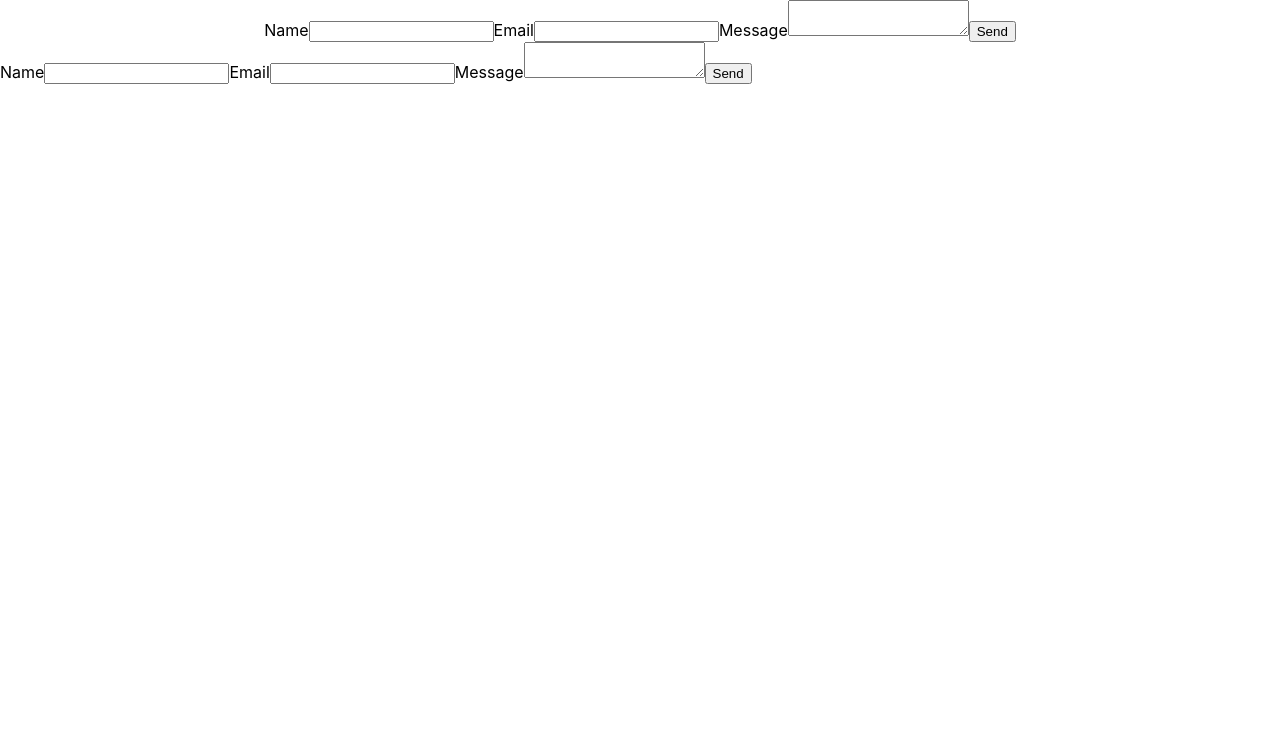
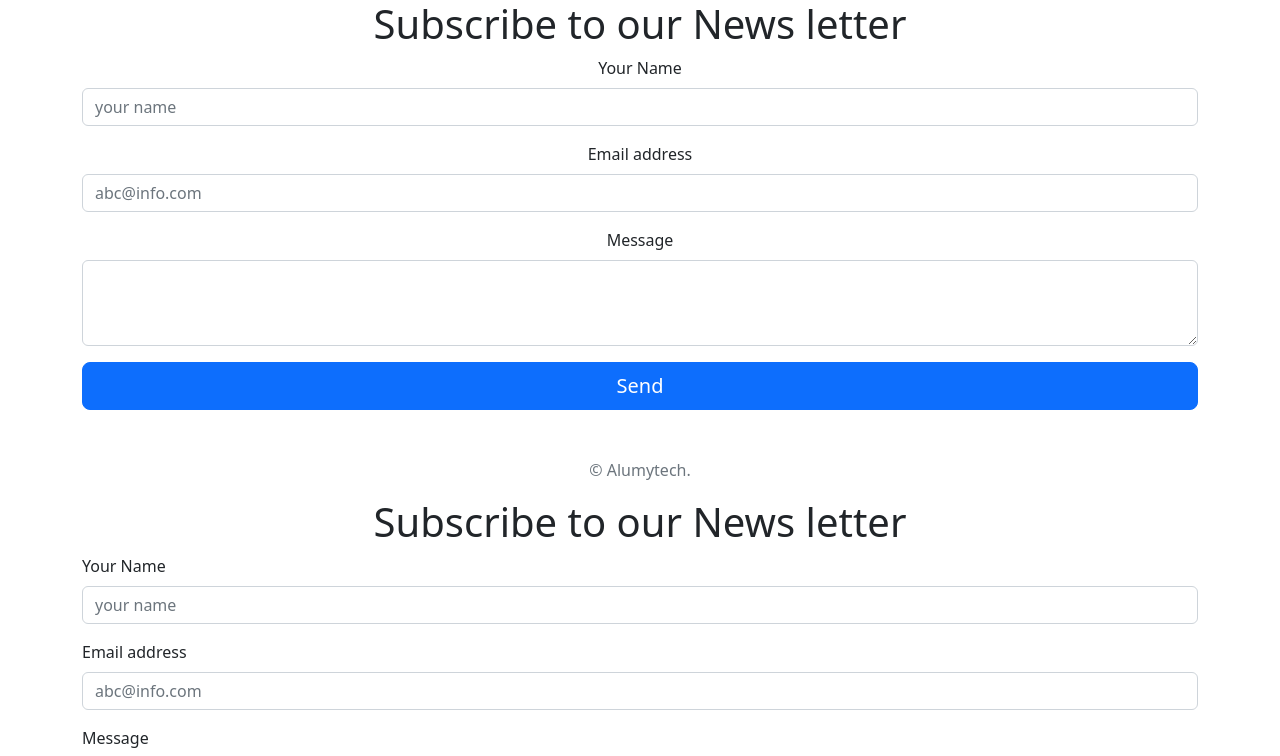
Before and after one commit to AloNdubuisi/mailapp-react, a React (Create React App) app: page / in a window 1280 px wide. Shown: the top 756 px of the page. Built offline with nearby package versions, Linux system fonts and the light colour scheme.

Commit message:
updates on the form

```diff
--- a/package.json
+++ b/package.json
@@ -7,7 +7,9 @@
     "@testing-library/jest-dom": "^5.16.5",
     "@testing-library/react": "^13.4.0",
     "@testing-library/user-event": "^13.5.0",
+    "bootstrap": "^5.2.3",
     "react": "^18.2.0",
+    "react-bootstrap": "^2.7.2",
     "react-dom": "^18.2.0",
     "react-scripts": "5.0.1",
     "web-vitals": "^2.1.4"
--- a/src/components/Contact.js
+++ b/src/components/Contact.js
@@ -17,7 +17,34 @@ export const Contact = () => {
   };
 
   return (
-    <form ref={form} onSubmit={sendEmail}>
+    <>
+      <div className="container">
+        <h1 className='text-center'>Subscribe to our News letter</h1>
+        <form ref={form} onSubmit={sendEmail}>
+          <div class="mb-3">
+            <label for="nameinput" class="form-label">Your Name</label>
+            <input type="text" class="form-control" id="nameinput" placeholder="your name" />
+          </div>
+          <div class="mb-3">
+            <label for="emailinput" class="form-label">Email address</label>
+            <input type="email" class="form-control" id="emailinput" placeholder="abc@info.com" />
+          </div>
+          <div class="mb-3">
+            <label for="exampleFormControlTextarea1" class="form-label">Message</label>
+            <textarea class="form-control" id="exampleFormControlTextarea1" rows="3"></textarea>
+          </div>
+          <button class="w-100 btn btn-lg btn-primary" type="submit">Send</button>
+          <p class="mt-5 mb-3 text-muted">© Alumytech.</p>
+        </form>
+      </div>
+    </>
+  );
+};
+export default Contact;
+
+
+
+/* <form ref={form} onSubmit={sendEmail}>
       <label>Name</label>
       <input type="text" name="user_name" />
       <label>Email</label>
@@ -25,7 +52,4 @@ export const Contact = () => {
       <label>Message</label>
       <textarea name="message" />
       <input type="submit" value="Send" />
-    </form>
-  );
-};
-export default Contact;
+    </form> */
--- a/src/index.js
+++ b/src/index.js
@@ -3,6 +3,7 @@ import ReactDOM from 'react-dom/client';
 import './index.css';
 import App from './App';
 import Contact from './components/Contact';
+import '../node_modules/bootstrap/dist/css/bootstrap.min.css';
 import reportWebVitals from './reportWebVitals';
 
 const root = ReactDOM.createRoot(document.getElementById('root'));
```
Also changed, not shown: 1 other file (tests, documents, lock files or other folders).
